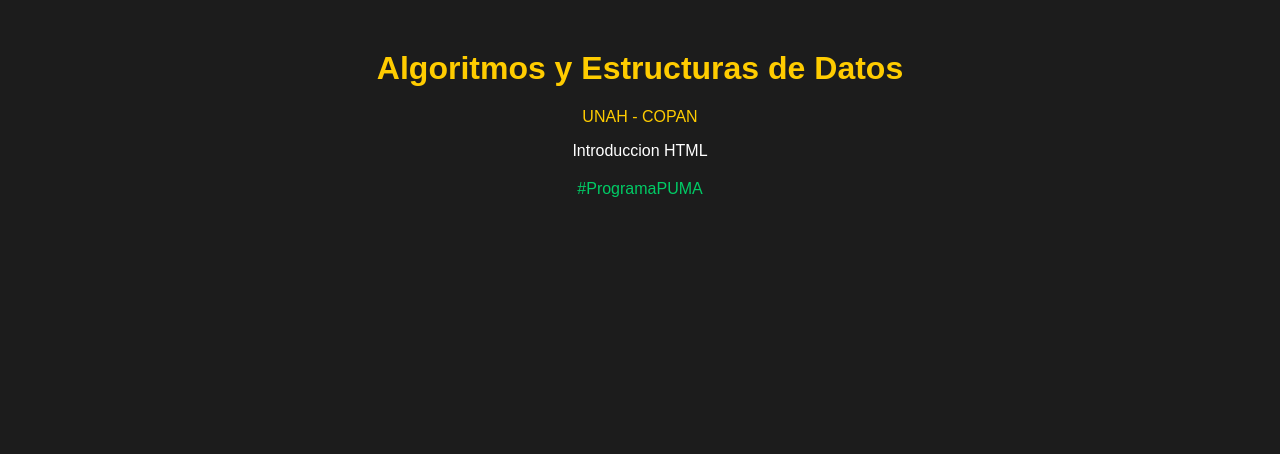
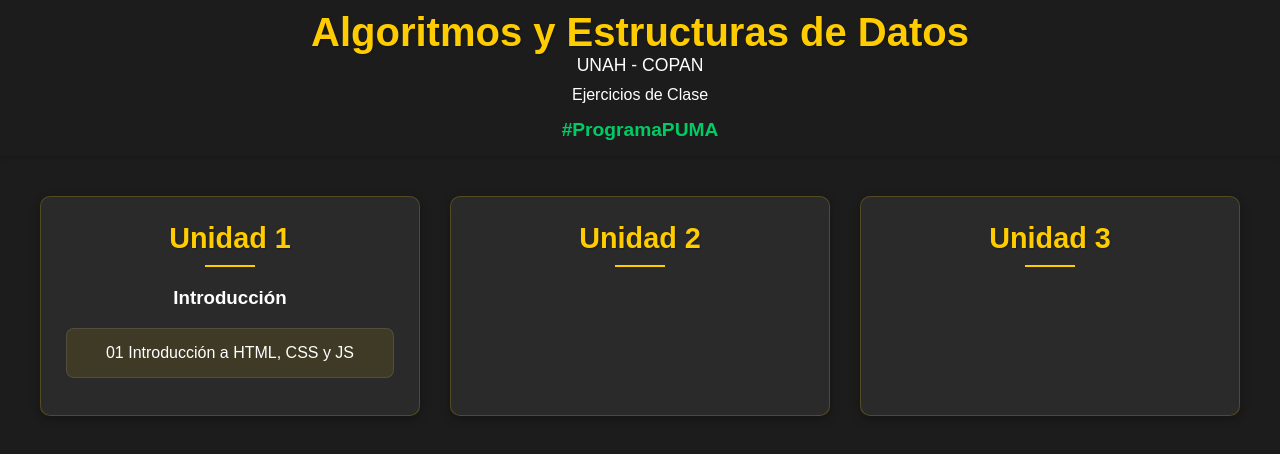
Before and after one commit to Carias1joseph/pac2-2025-algoritmos, a plain HTML site: page index.html in a window 1280 px wide. Drawn offline with Linux system fonts and the light colour scheme.

Commit message:
Se agrego index.html con menu por unidades

```diff
--- /dev/null
+++ b/css/main-styles.css
@@ -0,0 +1,162 @@
+body {
+   background-color: #1c1c1c;
+   color: #ffffff;
+   font-family: 'Carrois Gothic SC', sans-serif;
+   text-align: center;
+   margin: 0;
+   padding: 0;
+}
+
+
+header {
+   padding: 10px;
+   box-shadow: 0 2px 5px rgba(0, 0, 0, 0.2);
+}
+
+
+.contenido {
+   max-width: 600px;
+   margin: 50px auto;
+}
+
+
+header h1 {
+   color: #ffcc00;
+   margin: 0;
+   font-size: 2.5em;
+   text-shadow: 1px 1px 2px rgba(0, 0, 0, 0.3);
+}
+
+
+header a {
+   color: #ffffff;
+   text-decoration: none;
+   font-size: 1.1em;
+}
+
+
+header a:hover {
+   color: #ffcc00;
+}
+
+
+header p {
+   margin: 10px 0 5px 0;
+}
+
+
+.hashtag {
+   color: #00cc66;
+   font-weight: bold;
+   font-size: 1.2em;
+   margin-top: 15px;
+}
+
+
+content {
+   display: block;
+   max-width: 1200px;
+   margin: 40px auto;
+   padding: 0 20px;
+}
+
+
+.units-grid {
+   display: grid;
+   grid-template-columns: repeat(auto-fit, minmax(350px, 1fr));
+   gap: 30px;
+   margin-top: 30px;
+}
+
+
+.unit-card {
+   background-color: #2a2a2a;
+   border-radius: 10px;
+   padding: 25px;
+   box-shadow: 0 3px 10px rgba(0, 0, 0, 0.3);
+   border: 1px solid rgba(255, 204, 0, 0.2);
+}
+
+
+.unit-card:hover {
+   box-shadow: 0 5px 15px rgba(0, 0, 0, 0.4);
+}
+
+
+.unit-card h2 {
+   color: #ffcc00;
+   margin: 0 0 20px 0;
+   font-size: 1.8em;
+   text-shadow: 1px 1px 2px rgba(0, 0, 0, 0.3);
+}
+
+
+.unit-card h2::after {
+   content: '';
+   display: block;
+   width: 50px;
+   height: 2px;
+   background-color: #ffcc00;
+   margin: 10px auto;
+}
+
+
+.lessons-menu {
+   list-style: none;
+   padding: 0;
+   margin: 0;
+}
+
+
+.lessons-menu li {
+   margin: 12px 0;
+}
+
+
+.lesson-link {
+   display: block;
+   color: #ffffff;
+   text-decoration: none;
+   padding: 15px 20px;
+   background-color: rgba(255, 204, 0, 0.1);
+   border-radius: 8px;
+   border: 1px solid rgba(255, 255, 255, 0.1);
+   font-weight: 500;
+}
+
+
+.lesson-link:hover {
+   background-color: rgba(255, 204, 0, 0.2);
+   border-color: rgba(255, 204, 0, 0.5);
+   color: #ffcc00;
+}
+
+
+.lesson-number {
+   display: inline-block;
+   background: rgba(255, 204, 0, 0.2);
+   color: #ffcc00;
+   padding: 4px 8px;
+   border-radius: 20px;
+   font-size: 0.8em;
+   margin-right: 10px;
+   font-weight: bold;
+}
+
+
+@media (max-width: 768px) {
+   .units-grid {
+       grid-template-columns: 1fr;
+       gap: 20px;
+   }
+
+
+   header h1 {
+       font-size: 2em;
+   }
+
+
+   .unit-card {
+       padding: 20px;
+   }
+}
--- a/index.html
+++ b/index.html
@@ -1,18 +1,46 @@
+<!DOCTYPE html>
 <html lang="es">
+
 <head>
-        <title>UNAH - COPAN</title>
     <meta charset="UTF-8">
     <meta name="viewport" content="width=device-width, initial-scale=1.0">
-        <link rel="stylesheet" href="./css/styles.css" />
+    <title>Document</title>
+    <link rel="stylesheet" href="./css/main-styles.css">
 </head>
+
 <body>
-        <div class="contenido">
+    <header>
         <h1>Algoritmos y Estructuras de Datos</h1>
         <a href="https://wwww.unah.edu.hn" target="_blank">UNAH - COPAN</a>
-            <p>Introduccion HTML</p>
+        <p>Ejercicios de Clase</p>
         <p class="hashtag">#ProgramaPUMA</p>
+    </header>
+
+    <content>
+        <div class="units-grid">
+            <section class="unit-card">
+                <h2>Unidad 1</h2>
+                <h3>Introducción</h3>
+                <ul class="lessons-menu">
+                    <li>
+                        <a href="./pages/unidad 1/01-introduccion.html" class="lesson-link">
+                            <span class="lessons=number">01</span>
+                            Introducción a HTML, CSS y JS</a>
+                    </li>
+                </ul>
+            </section>
+
+            <section class="unit-card">
+                <h2>Unidad 2</h2>
+
+            </section>
+
+            <section class="unit-card">
+                <h2>Unidad 3</h2>
+
+            </section>
         </div>
+    </content>
+</body>
 
-        <script src="js/unidad1/app.js"></script>
-    </body>
 </html>
--- /dev/null
+++ b/js/unidad1/01-introduccion.js
@@ -0,0 +1 @@
+alert("Hola Mundo, desde un archivo de JS.")
```
Also changed, not shown: pages/unidad 1/01-introduccion.html (added, +23 -0 lines), js/unidad1/app.js (deleted). Lines whose indentation alone changed are shown as unchanged.
